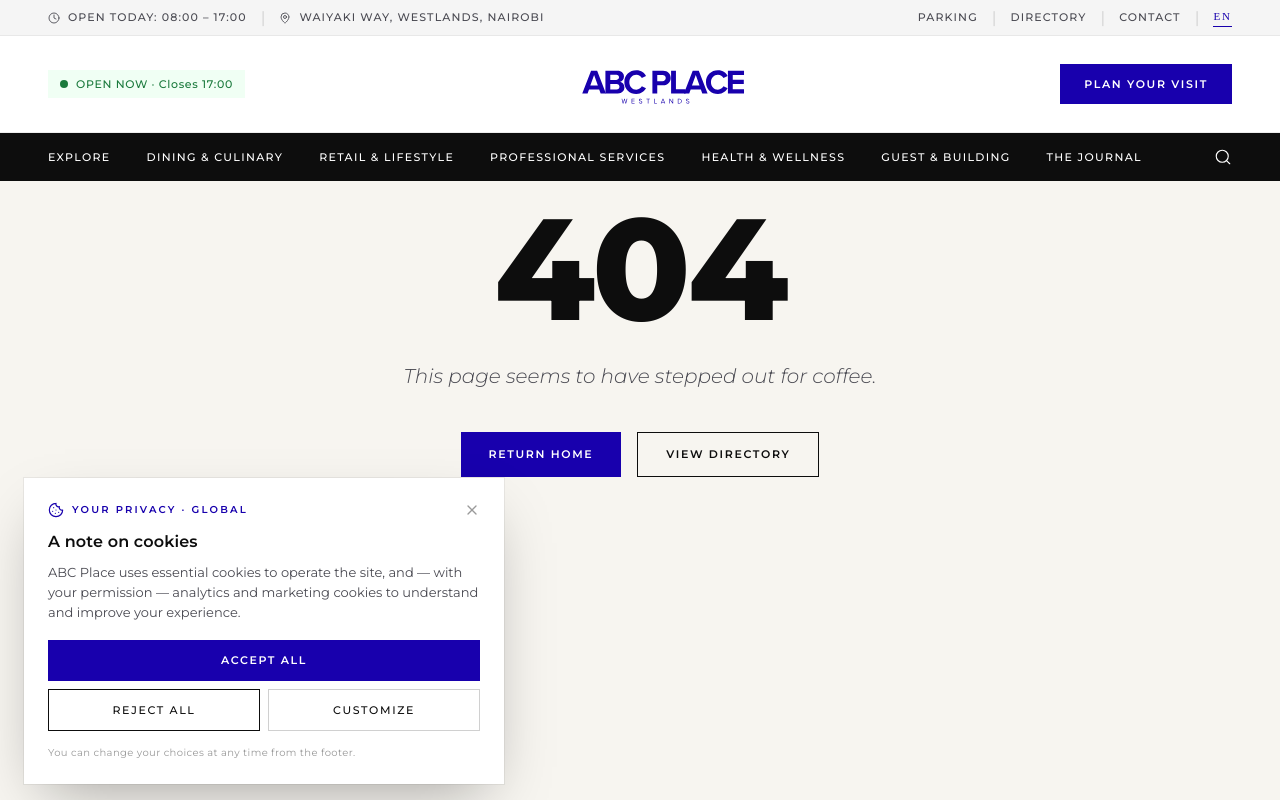
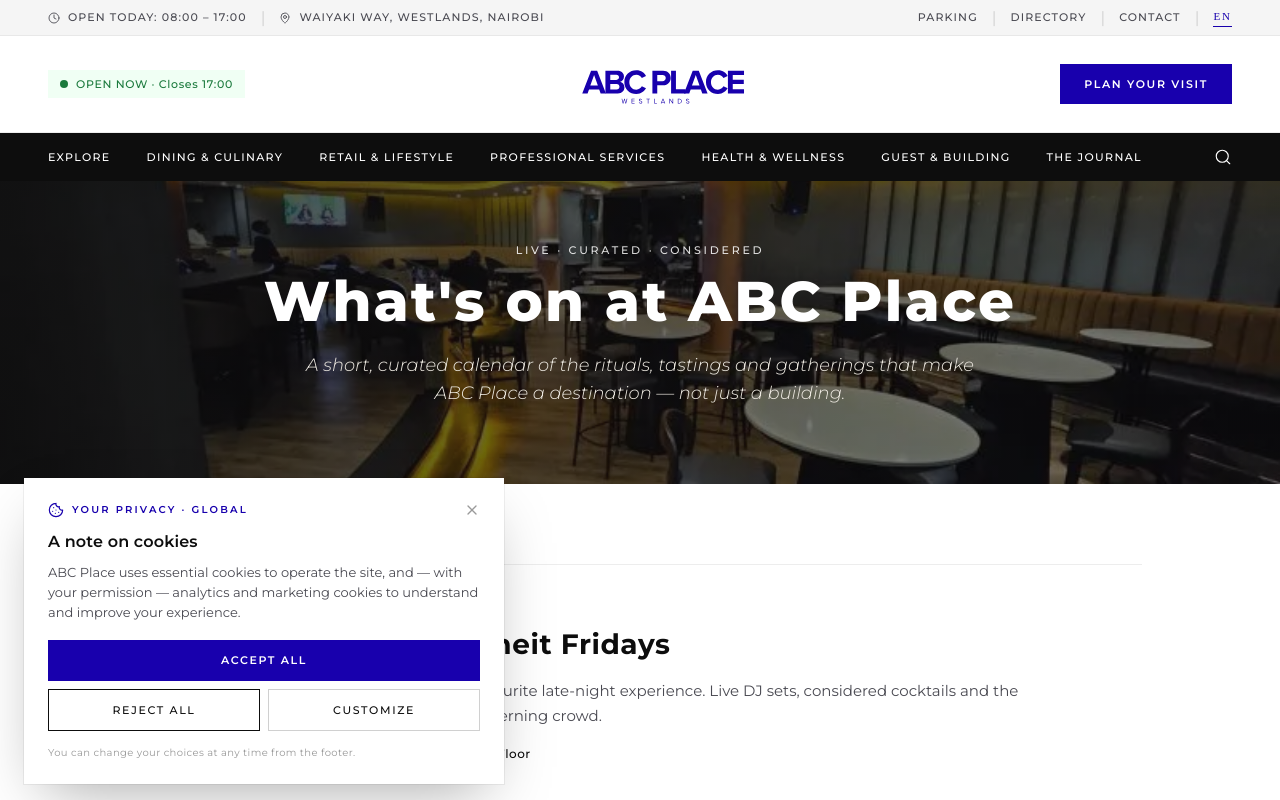
Before and after one commit to jamesboostica/abcplacnew-167f6586, a React (Vite) app: page /events in a window 1280 px wide. Shown: the top 800 px of the page. Built offline with nearby package versions, Linux system fonts and the light colour scheme; the HTML template or start-up script is replaced by a standard one.

Commit message:
Changes
Co-authored-by: jamesboostica <200854855+jamesboostica@users.noreply.github.com>

```diff
--- a/src/App.tsx
+++ b/src/App.tsx
@@ -13,6 +13,8 @@ import Wellness from "./pages/Wellness";
 import Services from "./pages/Services";
 import Journal from "./pages/Journal";
 import Visit from "./pages/Visit";
+import Events from "./pages/Events";
+import Contact from "./pages/Contact";
 import StoreDetail from "./pages/StoreDetail";
 import {
   PageFade,
@@ -45,6 +47,8 @@ const App = () => (
           <Route path="/journal" element={<Journal />} />
           <Route path="/journal/:slug" element={<AbcJournalArticle />} />
           <Route path="/visit" element={<Visit />} />
+          <Route path="/events" element={<Events />} />
+          <Route path="/contact" element={<Contact />} />
           <Route path="/directory" element={<Directory />} />
           {/* ADD ALL CUSTOM ROUTES ABOVE THE CATCH-ALL "*" ROUTE */}
           <Route path="*" element={<NotFound />} />
--- a/src/components/abc/PageShell.tsx
+++ b/src/components/abc/PageShell.tsx
@@ -1,17 +1,20 @@
 import { ReactNode } from "react";
 import AbcHeader from "@/components/abc/AbcHeader";
+import AbcFooter from "@/components/abc/AbcFooter";
 
 /**
  * Shared page wrapper that:
  * - mounts the fixed three-tier header
  * - reserves vertical space below it (~164px desktop, ~56px mobile)
+ * - includes the site footer at the bottom
  */
 export const PageShell = ({ children }: { children: ReactNode }) => (
-  <div className="min-h-screen bg-abc-white text-abc-ink">
+  <div className="min-h-screen bg-abc-white text-abc-ink flex flex-col">
     <AbcHeader />
-    <div style={{ paddingTop: "var(--abc-header-offset, 56px)" }}>
+    <div style={{ paddingTop: "var(--abc-header-offset, 56px)" }} className="flex-1">
       {children}
     </div>
+    <AbcFooter />
   </div>
 );
 
```
